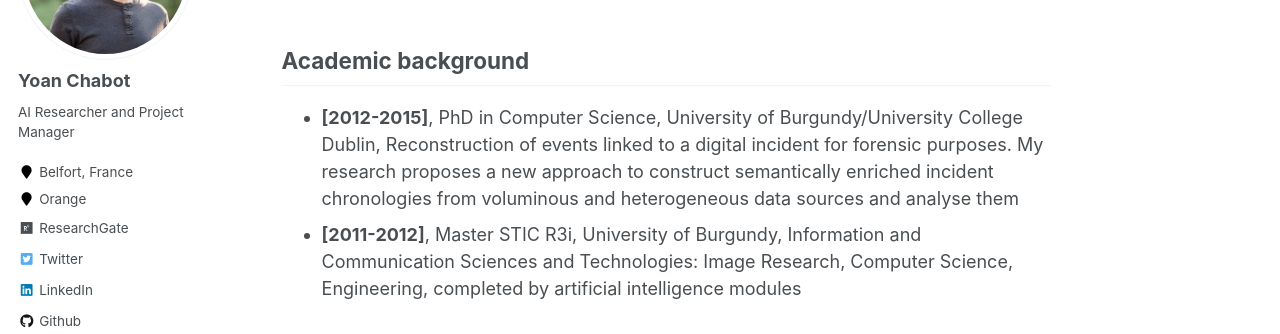
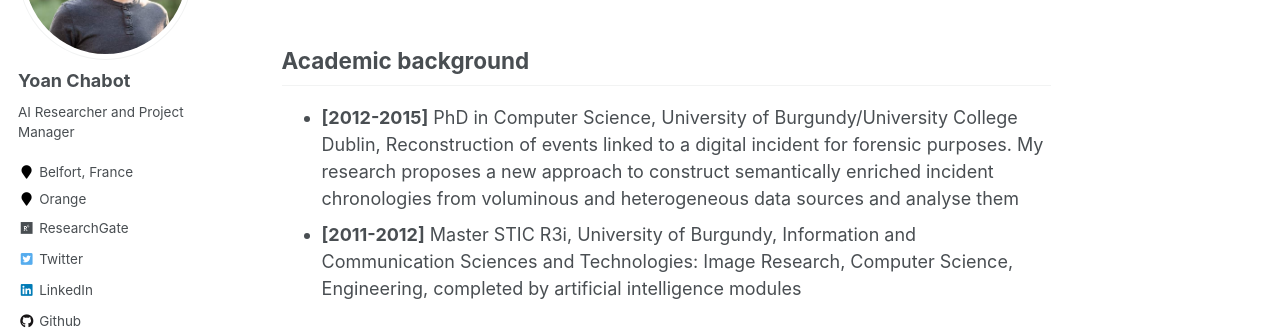
Before and after one commit to yoanchabot/yoanchabot.github.io, a Jekyll site: the page built from _pages/training.md, in a window 1280 px wide and 900 px high, scrolled down 451 px. Shown: the part 153-487 px from the top of the window. Built offline with Jekyll 4.4.1, drawn with Linux system fonts in a browser that asks for light colours; some web fonts are replaced.

Commit message:
Minor fixes

```diff
--- a/_pages/training.md
+++ b/_pages/training.md
@@ -15,8 +15,8 @@ author_profile: true
 * Project management
 
 ## Academic background
-* **[2012-2015]**, PhD in Computer Science, University of Burgundy/University College Dublin, Reconstruction of events linked to a digital incident for forensic purposes. My research proposes a new approach to construct semantically enriched incident chronologies from voluminous and heterogeneous data sources and analyse them
-* **[2011-2012]**, Master STIC R3i, University of Burgundy, Information and Communication Sciences and Technologies: Image Research, Computer Science, Engineering, completed by artificial intelligence modules
+* **[2012-2015]** PhD in Computer Science, University of Burgundy/University College Dublin, Reconstruction of events linked to a digital incident for forensic purposes. My research proposes a new approach to construct semantically enriched incident chronologies from voluminous and heterogeneous data sources and analyse them
+* **[2011-2012]** Master STIC R3i, University of Burgundy, Information and Communication Sciences and Technologies: Image Research, Computer Science, Engineering, completed by artificial intelligence modules
 
 ## Training & Certifications
 ### Non-technical
```
